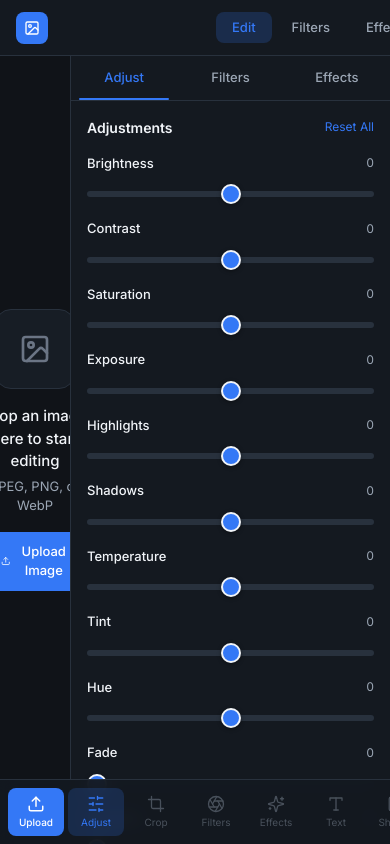
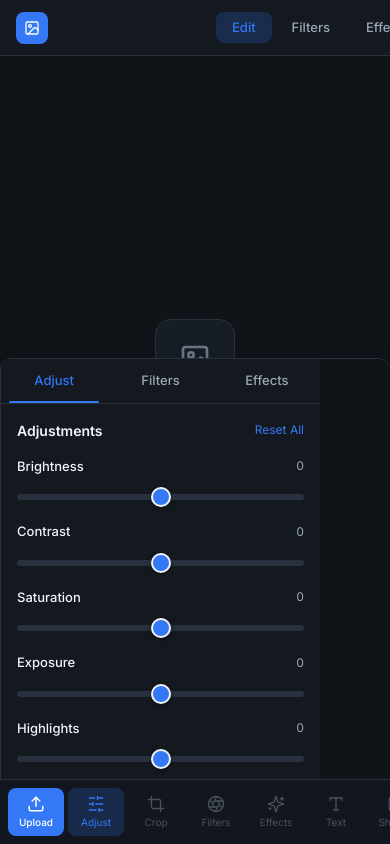
Before and after one commit to abhyudayasingh127-ctrl/PhotoEditor, a React (Vite) app: page / in a window 390 px wide. Built offline with nearby package versions, Linux system fonts and the light colour scheme.

Commit message:
fix(mobile): add bottom padding for mobile toolbar + layout tweaks

```diff
--- a/src/App.tsx
+++ b/src/App.tsx
@@ -287,12 +287,12 @@ function App() {
   }, [undo, redo, imageSrc]);
 
   return (
-    <div className="h-full flex flex-col bg-surface-900 text-text-primary font-sans">
+    <div className="h-full flex flex-col bg-surface-900 text-text-primary font-sans pb-16 md:pb-0">
       <TopToolbar canUndo={canUndo} canRedo={canRedo} hasImage={!!imageSrc} isDirty={isDirty}
         onUndo={undo} onRedo={redo} onExport={() => setExportOpen(true)}
         activeSection={activeSection} onSectionChange={handleSectionChange} />
 
-      <div className="flex-1 flex overflow-hidden">
+      <div className="flex-1 flex overflow-hidden min-h-0">
         <ToolSidebar activeTool={activeTool} onToolChange={handleToolChange} onUploadClick={handleUploadClick} hasImage={!!imageSrc} />
 
         <ImageWorkspace
@@ -310,6 +310,8 @@ function App() {
           shapes={shapes}
         />
 
+        {/* Right panel – on mobile becomes a bottom sheet style (full width, limited height) */}
+        <div className="hidden md:contents">
           <RightPanel
             activeTab={rightTab} onTabChange={setRightTab}
             adjustments={adjustments} filterId={filterId} filterIntensity={filterIntensity}
@@ -330,6 +332,29 @@ function App() {
           />
         </div>
 
+        {/* Mobile right panel – full width overlay from bottom when needed */}
+        <div className="md:hidden fixed left-0 right-0 bottom-16 z-30 max-h-[50vh] overflow-hidden rounded-t-xl border-t border-surface-500 shadow-2xl">
+          <RightPanel
+            activeTab={rightTab} onTabChange={setRightTab}
+            adjustments={adjustments} filterId={filterId} filterIntensity={filterIntensity}
+            onAdjustmentChange={handleAdjustmentChange} onAdjustmentEnd={handleAdjustmentEnd}
+            onFilterChange={handleFilterChange} onFilterIntensityChange={handleFilterIntensity}
+            onResetAll={handleResetAll} imageSrc={imageSrc}
+            activeTool={activeTool} crop={crop}
+            naturalWidth={naturalSize.w} naturalHeight={naturalSize.h}
+            onCropAspectChange={handleCropAspectChange} onApplyCrop={handleApplyCrop} onClearCrop={handleClearCrop}
+            resizeWidth={resizeWidth} resizeHeight={resizeHeight} resizeLock={resizeLock}
+            onResizeWidthChange={handleResizeWidthChange} onResizeHeightChange={handleResizeHeightChange}
+            onResizeLockToggle={handleResizeLockToggle} onApplyResize={handleApplyResize}
+            texts={texts} shapes={shapes}
+            selectedTextId={selectedTextId} selectedShapeId={selectedShapeId}
+            onSelectText={setSelectedTextId} onSelectShape={setSelectedShapeId}
+            onAddText={handleAddText} onUpdateText={handleUpdateText} onDeleteText={handleDeleteText}
+            onAddShape={handleAddShape} onUpdateShape={handleUpdateShape} onDeleteShape={handleDeleteShape}
+          />
+        </div>
+      </div>
+
       <input ref={fileInputRef} type="file" accept="image/jpeg,image/jpg,image/png,image/webp" className="hidden" onChange={handleFileChange} />
 
       <ExportDialog open={exportOpen} onClose={() => setExportOpen(false)} filename={filename}
```
Lines whose indentation alone changed are shown as unchanged.
